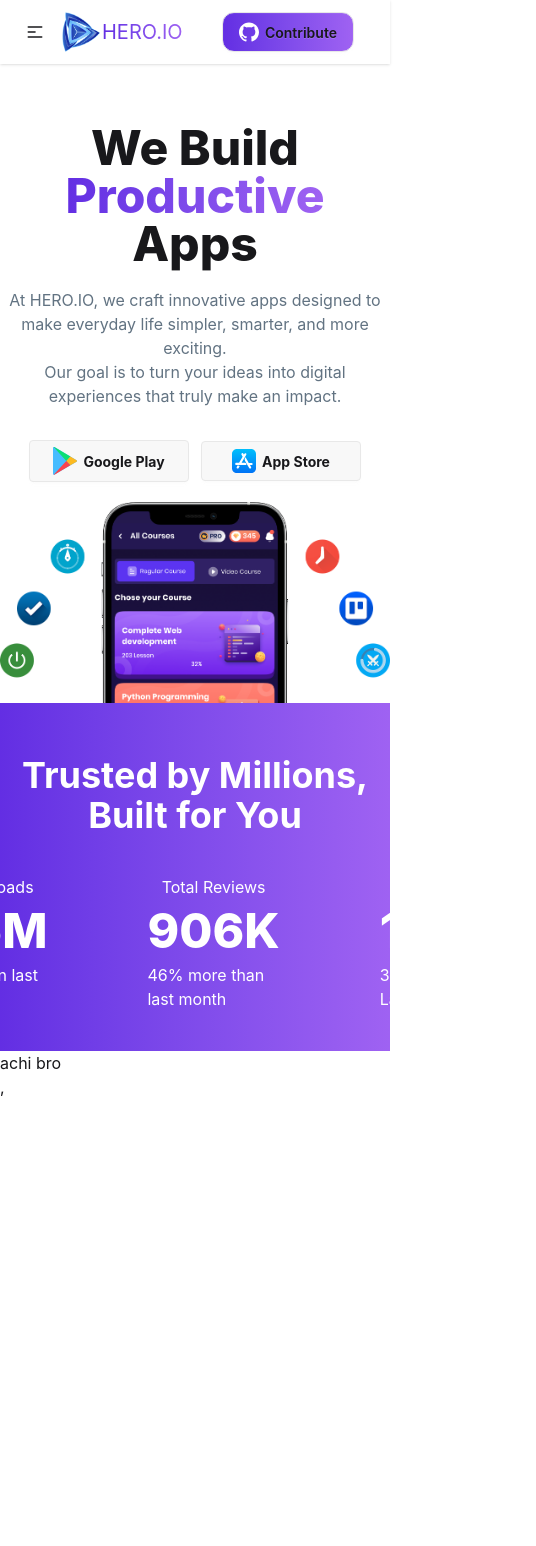
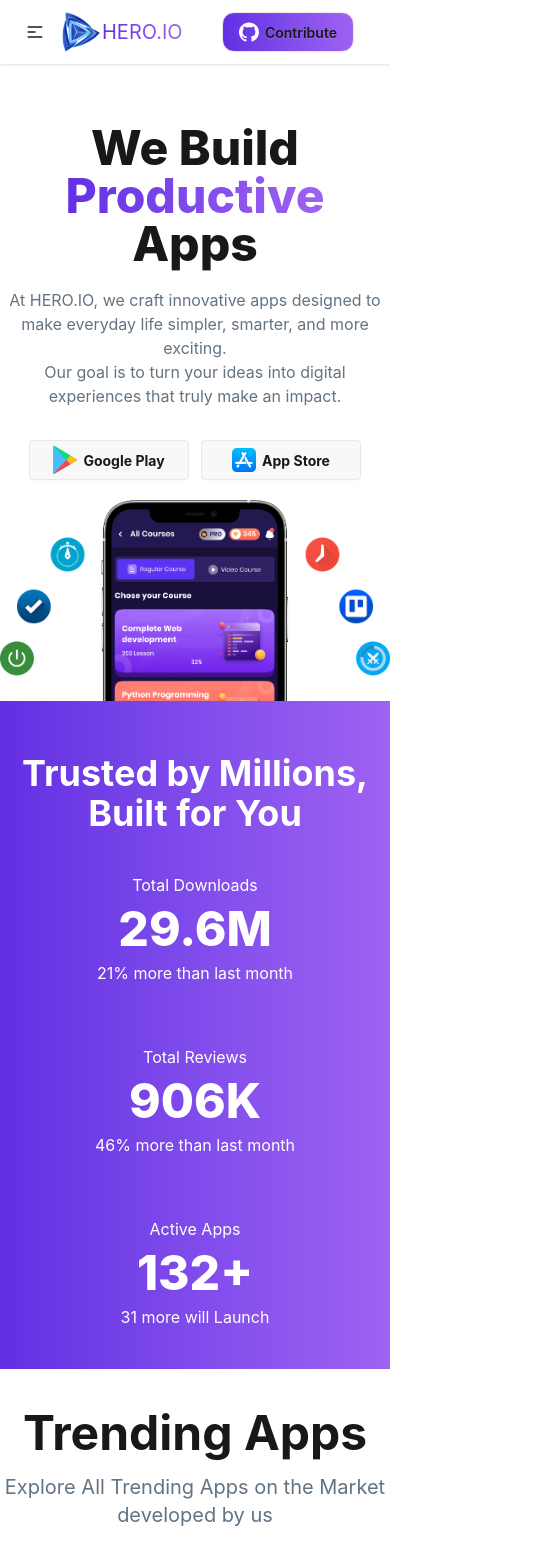
Before and after one commit to ShadowRider7/hero-play-store, a React (Vite) app: page / in a window 390 px wide. Shown: the top 1546 px of the page, 536 px wide, since content can reach past the window. Before the commit the page ends 1099 px from the top, so only its background shows below. Built offline with nearby package versions, Linux system fonts and the light colour scheme.

Commit message:
trending home section

```diff
--- a/src/Routes/Routes.jsx
+++ b/src/Routes/Routes.jsx
@@ -11,6 +11,7 @@ export const router = createBrowserRouter([
     children: [
       {
         index: true,
+        loader: () => fetch("/heroApps.json"),
         Component: Home,
       },
       {
--- a/src/pages/Header/Navbar.jsx
+++ b/src/pages/Header/Navbar.jsx
@@ -51,7 +51,10 @@ const Navbar = () => {
         <ul className="menu menu-horizontal px-1 space-x-5 text-xl">{links}</ul>
       </div>
       <div className="navbar-end me-7">
-        <a className="btn rounded-xl bg-linear-to-r from-[#632EE3] to-[#9F62F2]">
+        <a
+          href="https://github.com/Apollo-Level2-Web-Dev/Mission-Restart-A3/blob/main/Hero%20IO.fig"
+          className="btn rounded-xl bg-linear-to-r from-[#632EE3] to-[#9F62F2]"
+        >
           <img src={github} alt="" />
           Contribute
         </a>
--- a/src/pages/Home/Home.jsx
+++ b/src/pages/Home/Home.jsx
@@ -2,8 +2,14 @@ import React from "react";
 import playStore from "../../assets/playstore.svg";
 import appStore from "../../assets/appstore.svg";
 import hero from "../../assets/hero.png";
+import { Link, useLoaderData } from "react-router";
+import AppsSection from "../../components/AppsSection/AppsSection";
 
 const Home = () => {
+  const showAppsData = useLoaderData();
+  const trendingApps = showAppsData
+    .filter((app) => app.ratingAvg >= 4.6)
+    .slice(0, 8);
   return (
     <div>
       <section className="mt-15 text-center">
@@ -24,7 +30,7 @@ const Home = () => {
           </p>
         </div>
         <div className="flex justify-center space-x-3 items-center mt-8">
-          <div className="btn  w-40  rounded py-5">
+          <div className="btn  w-40  rounded p-2">
             <img className="w-6" src={playStore} alt="" />
             <span className="font-bold">Google Play</span>
           </div>
@@ -39,11 +45,11 @@ const Home = () => {
           <img src={hero} alt="" />
         </div>
       </section>
-      <section className=" pt-10 pb-5 bg-linear-to-r from-[#632EE3] to-[#9F62F2]">
+      <section className="pt-10 pb-5 bg-linear-to-r from-[#632EE3] to-[#9F62F2]">
         <div className="text-4xl text-center text-white font-bold mt-3">
           Trusted by Millions, Built for You
         </div>
-        <div className="flex flex-row gap-5 justify-center items-center mt-5">
+        <div className="flex flex-col md:flex-row gap-5 justify-center items-center mt-5">
           <div className="text-white px-10 py-5 flex flex-col justify-center items-center ">
             <p>Total Downloads</p>
             <h2 className="text-5xl font-extrabold my-2">29.6M</h2>
@@ -61,6 +67,24 @@ const Home = () => {
           </div>
         </div>
       </section>
+      <section>
+        <div className="text-center mt-10">
+          <h2 className="text-5xl font-bold">Trending Apps</h2>
+          <p className=" text-xl mt-4 text-[#627382]">
+            Explore All Trending Apps on the Market developed by us
+          </p>
+        </div>
+        <div className="grid grid-cols-2 md:grid-cols-3 lg:grid-cols-4 gap-4 mt-5">
+          {trendingApps.map((app) => (
+            <AppsSection key={app.id} app={app}></AppsSection>
+          ))}
+        </div>
+        <Link to={"/apps"} className="flex items-center justify-center">
+          <div className="btn my-5 rounded text-white md:w-30 bg-linear-to-r from-[#632EE3] to-[#9F62F2]">
+            Show All
+          </div>
+        </Link>
+      </section>
     </div>
   );
 };
```
